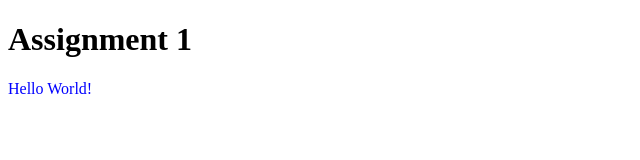
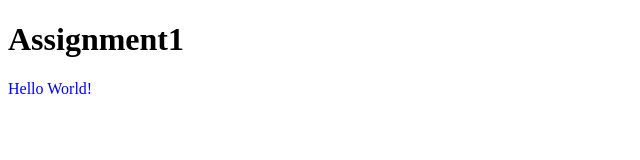
Before and after one commit to hunterEdward98/getting_started, a plain HTML site: page index.html in a window 1280 px wide. Shown: the full height of the page, 0-640 px from the left. Drawn offline with Linux system fonts and the light colour scheme.

Commit message:
update to title

```diff
--- a/index.html
+++ b/index.html
@@ -9,7 +9,7 @@
     </head>
     <body>
         <h1>
-            Assignment 1
+            Assignment1
         </h1>
         <p>
             Hello World!
```
